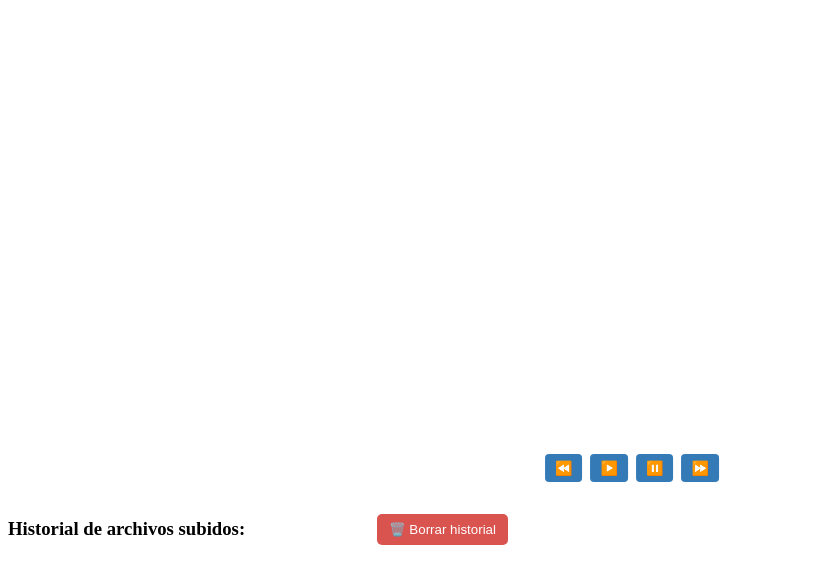
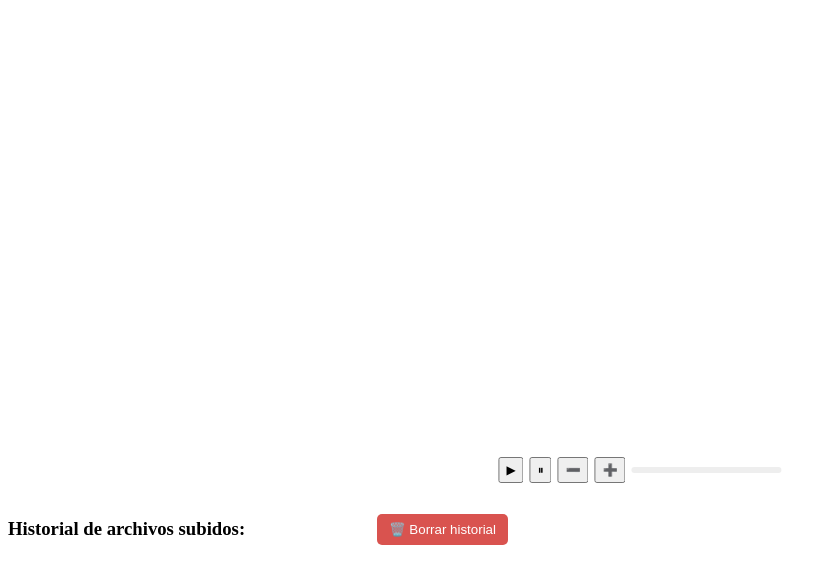
Before and after one commit to viictorperez/gpslora, a plain HTML site: page docs/index.html in a window 1280 px wide. Shown: the part 123-706 px from the top of the page, without its empty margins (0-836 px from the left). Drawn offline with nearby package versions, Linux system fonts and the light colour scheme; no server answers.

Commit message:
Update index.html

```diff
--- a/docs/index.html
+++ b/docs/index.html
@@ -2,15 +2,10 @@
 <html lang="es">
 <head>
   <meta charset="UTF-8" />
-  <title>Mapa GPS Oceanográfico</title>
+  <title>Mapa GPS</title>
   <link rel="stylesheet" href="https://unpkg.com/leaflet/dist/leaflet.css" />
   <style>
-    #map {
-      height: 500px;
-      margin-bottom: 1em;
-      position: relative;
-    }
-
+    #map { height: 500px; margin-bottom: 1em; position: relative; }
     #borrarHistorial {
       background: #d9534f;
       color: white;
@@ -19,15 +14,12 @@
       border-radius: 5px;
       cursor: pointer;
     }
-
     #borrarHistorial:hover {
       background: #c9302c;
     }
-
     #infoZenodo {
       margin: 1em 0;
     }
-
     input[type="text"] {
       margin-top: 0.3em;
       margin-bottom: 0.5em;
@@ -35,50 +27,35 @@
       max-width: 400px;
       padding: 6px;
     }
-
-    /* Controles de animación */
-    #controles {
+    .barra-controles {
       position: absolute;
       bottom: 10px;
       left: 50%;
       transform: translateX(-50%);
-      background: rgba(255, 255, 255, 0.85);
+      background: rgba(255, 255, 255, 0.9);
+      padding: 5px 10px;
       border-radius: 8px;
-      padding: 6px 10px;
       display: flex;
       align-items: center;
-      gap: 8px;
+      gap: 6px;
       z-index: 1000;
     }
-
-    #controles button {
-      background: #337ab7;
-      border: none;
-      color: white;
-      border-radius: 4px;
-      padding: 6px 10px;
-      font-size: 14px;
+    .barra-controles button {
+      font-size: 12px;
+      padding: 4px 6px;
       cursor: pointer;
     }
-
-    #controles button:hover {
-      background: #23527c;
+    #progreso {
+      width: 150px;
+      height: 6px;
+      background: #eee;
+      border-radius: 3px;
+      overflow: hidden;
     }
-
-    #progreso {
-      flex-grow: 1;
-      height: 6px;
-      background: #ddd;
-      border-radius: 4px;
-      overflow: hidden;
-      margin-left: 8px;
-    }
-
     #progreso-barra {
       height: 100%;
+      background: #3b82f6;
       width: 0%;
-      background: #5cb85c;
-      transition: width 0.2s;
     }
   </style>
 </head>
@@ -100,12 +77,11 @@
   </div>
 
   <div id="map">
-    <!-- Controles sobre el mapa -->
-    <div id="controles">
-      <button id="slower">⏪</button>
-      <button id="play">▶️</button>
-      <button id="pause">⏸️</button>
-      <button id="faster">⏩</button>
+    <div class="barra-controles">
+      <button id="play">▶</button>
+      <button id="pause">⏸</button>
+      <button id="slower">➖</button>
+      <button id="faster">➕</button>
       <div id="progreso"><div id="progreso-barra"></div></div>
     </div>
   </div>
```
